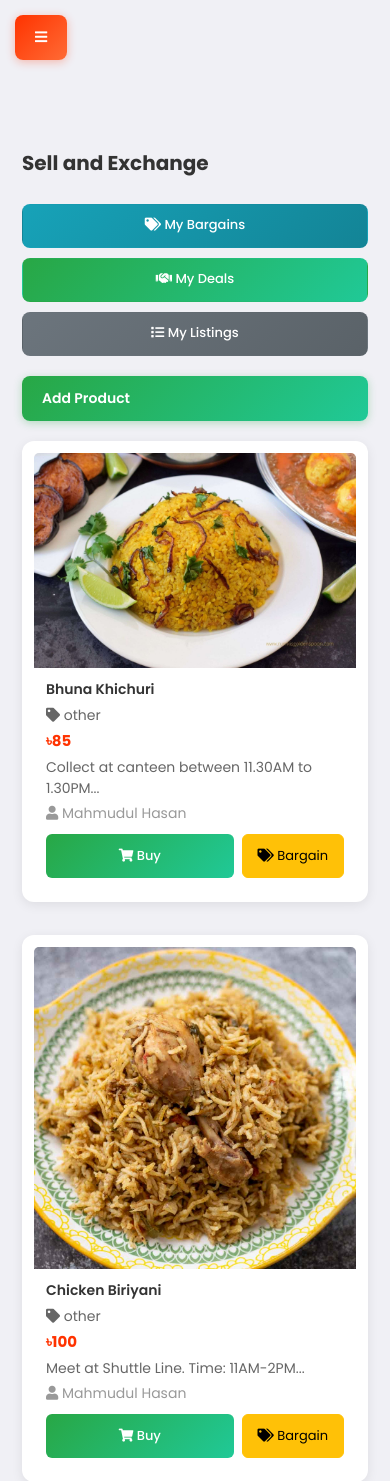
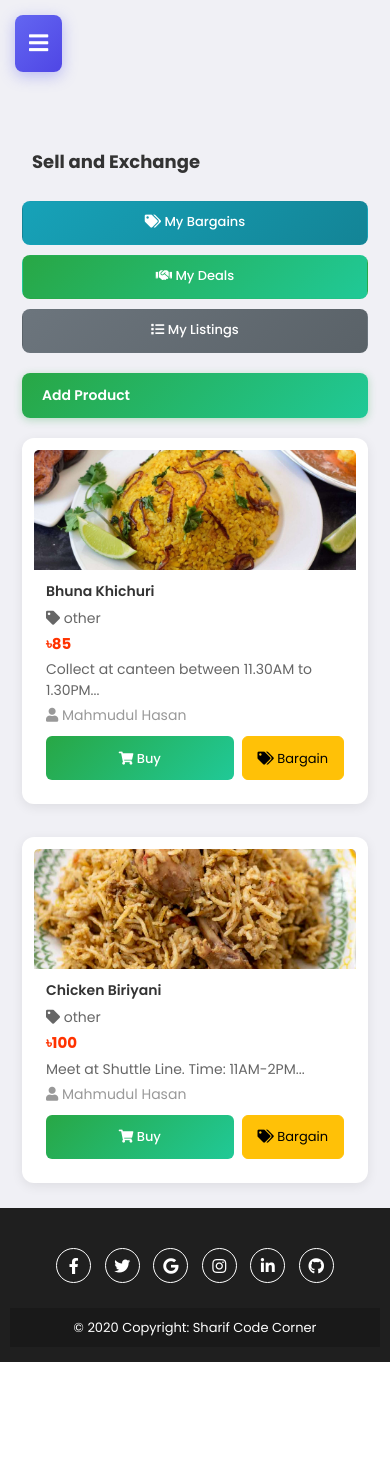
Before and after one commit to Sharif2023/UIUSupplements, a PHP site: page /UIU_Supplements_Live/SellAndExchange.php in a window 390 px wide. Shown: the top 1481 px of the page. After the commit the page ends 1362 px from the top, so only its background shows below. Run offline with PHP 8.4, Linux system fonts and the light colour scheme; a user stored in the database is signed in; data comes from the database, SQL or seed files in the repository; data that the repository does not hold is empty.

Commit message:
mobile design fixed

```diff
--- a/assets/css/responsive-mobile.css
+++ b/assets/css/responsive-mobile.css
@@ -619,10 +619,16 @@
     .mentor-card .country img,
     .mentor-card .response-time img,
     .mentor-card .mentor-info img,
-    .mentor-card-content h3 img {
+    .mentor-card-content h3 img,
+    .contact-button img {
         width: 12px !important;
         height: 12px !important;
+        min-width: 12px !important;
+        max-width: 12px !important;
+        min-height: 12px !important;
+        max-height: 12px !important;
         border-radius: 0 !important;
+        flex-shrink: 0 !important;
     }
 
     /* Keep skill/contact icons small */
@@ -812,8 +818,155 @@
         max-width: 100vw !important;
     }
 
-    img {
+    img:not(.mentor-card h3 img):not(.mentor-card .mentor-info img):not(.mentor-card-content h3 img):not(.contact-button img):not(.language img):not(.country img):not(.response-time img) {
         max-width: 100% !important;
-        height: auto !important;
+    }
+
+    /* Preserve small icons at their fixed size */
+    .mentor-card h3 img,
+    .mentor-card .mentor-info img,
+    .mentor-card-content h3 img,
+    .contact-button img,
+    .language img,
+    .country img,
+    .response-time img {
+        width: 12px !important;
+        height: 12px !important;
+        max-width: 12px !important;
+        max-height: 12px !important;
     }
 }
+
+/* ========================================
+   Admin Panel Mobile Sidebar Fix
+   ======================================== */
+@media (max-width: 768px) {
+
+    /* Ensure mobile toggle button is always visible and clickable on admin panel */
+    .mobile-menu-toggle {
+        display: block !important;
+        position: fixed !important;
+        top: 15px !important;
+        left: 15px !important;
+        z-index: 1100 !important;
+        background: linear-gradient(135deg, #6366f1 0%, #4f46e5 100%) !important;
+        color: white !important;
+        border: none !important;
+        border-radius: 8px !important;
+        padding: 12px 14px !important;
+        font-size: 22px !important;
+        cursor: pointer !important;
+        box-shadow: 0 4px 15px rgba(99, 102, 241, 0.4) !important;
+        pointer-events: auto !important;
+    }
+
+    /* Admin sidebar must be hidden by default and slide in */
+    .sidebar {
+        position: fixed !important;
+        left: -100% !important;
+        top: 0 !important;
+        height: 100vh !important;
+        width: var(--mobile-sidebar-width, 280px) !important;
+        max-width: 85vw !important;
+        z-index: 1050 !important;
+        transition: left 0.3s ease !important;
+        overflow-y: auto !important;
+        display: block !important;
+    }
+
+    .sidebar.mobile-active {
+        left: 0 !important;
+    }
+
+    /* Mobile overlay for admin panel */
+    .mobile-overlay {
+        display: none;
+        position: fixed !important;
+        top: 0 !important;
+        left: 0 !important;
+        right: 0 !important;
+        bottom: 0 !important;
+        background: rgba(0, 0, 0, 0.5) !important;
+        z-index: 1040 !important;
+        opacity: 0;
+        transition: opacity 0.3s ease !important;
+        pointer-events: none;
+    }
+
+    .mobile-overlay.active {
+        display: block !important;
+        opacity: 1 !important;
+        pointer-events: auto !important;
+    }
+
+    /* Adjust admin main content when sidebar is hidden */
+    .main-content {
+        margin-left: 0 !important;
+        padding-top: 70px !important;
+    }
+
+    /* Admin header adjustments */
+    .header {
+        margin-left: 0 !important;
+        padding-left: 70px !important;
+    }
+}
+
+/* ========================================
+   Feature/Product Title Fix - Prevent Ellipsis
+   ======================================== */
+@media (max-width: 768px) {
+
+    /* Fix feature and product card titles - prevent ellipsis */
+    .card h3,
+    .card-title,
+    .product-title,
+    .feature-title,
+    .item-title,
+    .listing-title,
+    .product-card h3,
+    .product-card-title,
+    .sell-card h3,
+    .product-name,
+    h3.title,
+    .card-content h3 {
+        white-space: normal !important;
+        overflow: visible !important;
+        text-overflow: clip !important;
+        word-wrap: break-word !important;
+        -webkit-line-clamp: unset !important;
+        line-clamp: unset !important;
+        display: block !important;
+        max-width: 100% !important;
+        line-height: 1.4 !important;
+    }
+
+    /* Ensure page titles are fully visible */
+    .center-title,
+    .page-title,
+    h1.center-title,
+    .main-top h1,
+    .section-title {
+        font-size: 18px !important;
+        white-space: normal !important;
+        overflow: visible !important;
+        text-overflow: clip !important;
+        word-wrap: break-word !important;
+        line-height: 1.3 !important;
+        text-align: center !important;
+        padding: 0 10px !important;
+    }
+
+    /* Sell/Exchange and Product listing titles */
+    .product-card .product-info h3,
+    .product-details h3,
+    .listing-card h3,
+    .sell-item h3 {
+        font-size: 14px !important;
+        white-space: normal !important;
+        overflow: visible !important;
+        text-overflow: clip !important;
+        line-height: 1.4 !important;
+        max-height: none !important;
+    }
+}
```
